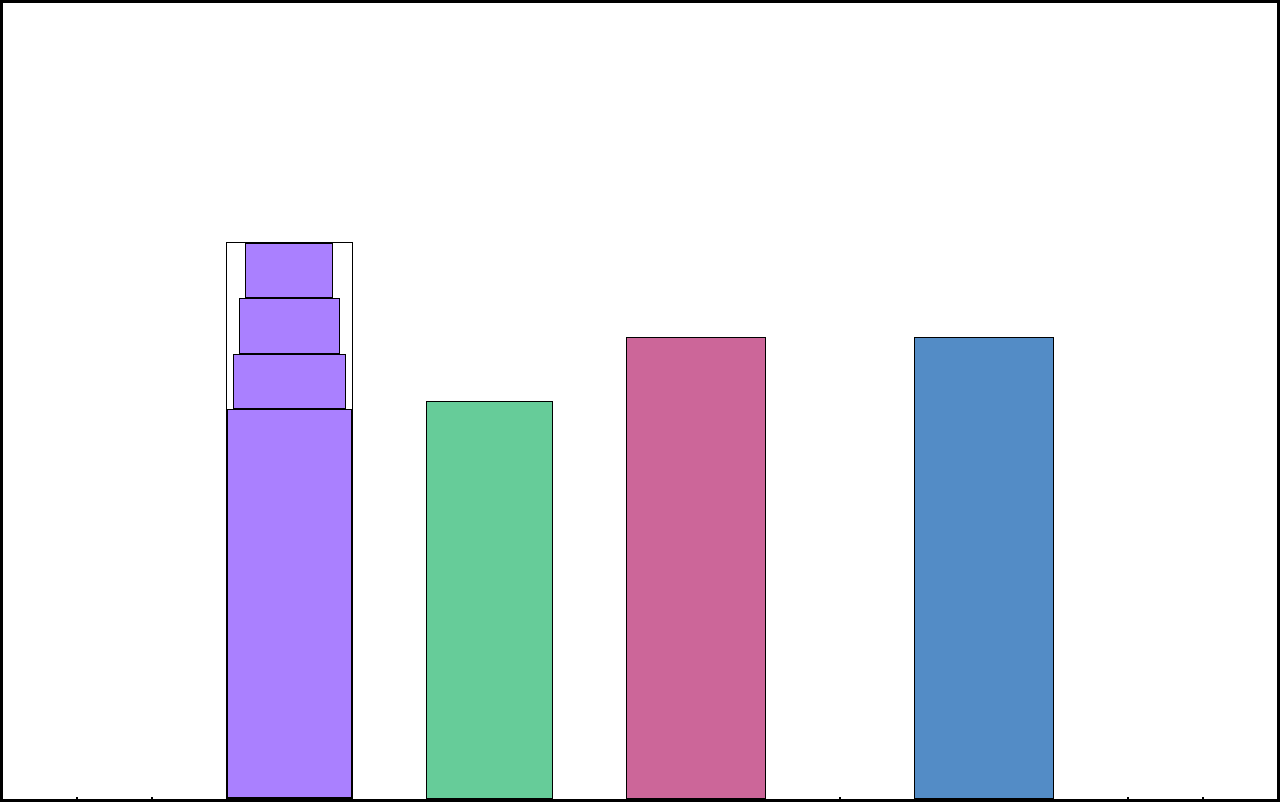
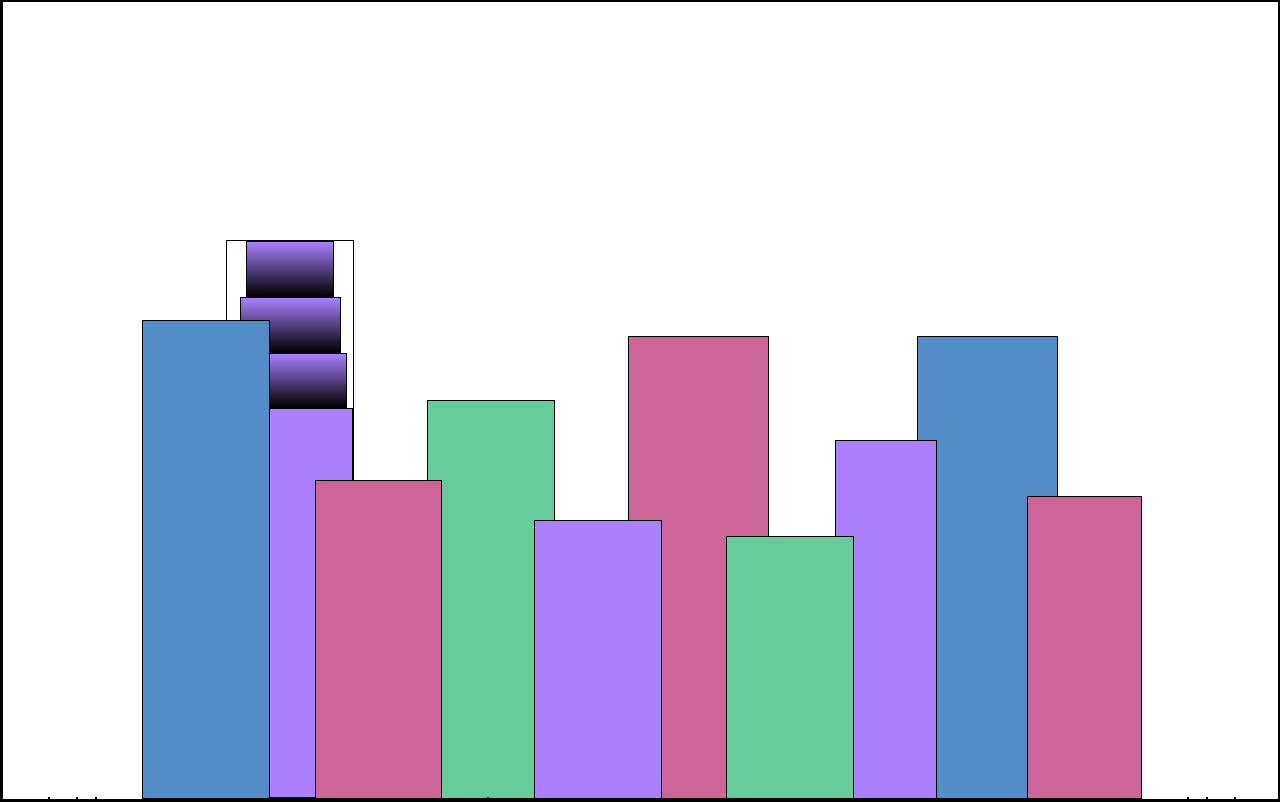
Before and after one commit to Dovydas87/fcc.org-projects, a plain HTML site: page FCC.NET/CSS Variables Skyline/index.html in a window 1280 px wide. Drawn offline with Linux system fonts and the light colour scheme.

Commit message:
I don't know what I am doing

```diff
--- a/FCC.NET/CSS Variables Skyline/index.html
+++ b/FCC.NET/CSS Variables Skyline/index.html
@@ -10,9 +10,9 @@
             <div></div>
             <div></div>
             <div class="bb1">
-                <div class="bb1a"></div>
-                <div class="bb1b"></div>
-                <div class="bb1c"></div>
+                <div class="bb1a bb1-window"></div>
+                <div class="bb1b bb1-window"></div>
+                <div class="bb1c bb1-window"></div>
                 <div class="bb1d"></div>
             </div>
             <div class="bb2"></div>
@@ -22,6 +22,18 @@
             <div></div>
             <div></div>
         </div>
-        <div class="foreground-buildings"></div>
+        <div class="foreground-buildings">
+            <div></div>
+            <div></div>
+            <div class="fb1"></div>
+            <div class="fb2"></div>
+            <div></div>
+            <div class="fb3"></div>
+            <div class="fb4"></div>
+            <div class="fb5"></div>
+            <div class="fb6"></div>
+            <div></div>
+            <div></div>
+        </div>
     </body>
 </html>
--- a/FCC.NET/CSS Variables Skyline/styles.css
+++ b/FCC.NET/CSS Variables Skyline/styles.css
@@ -3,6 +3,7 @@
     --building-color2: #66cc99;
     --building-color3: #cc6699;
     --building-color4: #538cc6;
+    --window-color1: black;
 }
 
 * {
@@ -16,13 +17,17 @@ body {
     overflow: hidden;
 }
 
-.background-buildings {
+.background-buildings, .foreground-buildings {
     width: 100%;
     height: 100%;
     display: flex;
     align-items: flex-end;
     justify-content: space-evenly;
+    position: absolute;
+    top: 0;
 }
+
+/*BACKGROUND BUILDINGS - "bb" stands for "background building"*/
 
 .bb1 {
     width: 10%;
@@ -35,9 +40,16 @@ body {
     --building-color3: #cc6699;
 }
 
+.bb1-window {
+    height: 10%;
+    background: linear-gradient(
+        var(--building-color1),
+        var(--window-color1)
+      );
+}
+
 .bb1a {
     width: 70%;
-    height: 10%;
     background-color: var(--building-color1);
 }
 
@@ -59,14 +71,6 @@ body {
     background-color: var(--building-color1);
 }
 
-.bb1 {
-    display: flex;
-    flex-direction: column;
-    align-items: center;
-    width: 10%;
-    height: 70%;
-}
-
 .bb2 {
     width: 10%;
     height: 50%;
@@ -85,9 +89,44 @@ body {
     background-color: var(--building-color4);
 }
 
-.foreground-buildings {
-    width: 100%;
-    height: 100%;
-    position: absolute;
-    top: 0;
+/*FOREGROUND BUILDINGS - "fb" stands for "foreground building"*/
+
+.fb1 {
+    width: 10%;
+    height: 60%;
+    background-color: var(--building-color4);
 }
+
+.fb2 {
+    width: 10%;
+    height: 40%;
+    background-color: var(--building-color3);
+}
+
+.fb3 {
+    width: 10%;
+    height: 35%;
+    background-color: var(--building-color1);
+}
+
+.fb4 {
+    position: relative;
+    left: 10%;
+    width: 8%;
+    height: 45%;
+    background-color: var(--building-color1);
+}
+
+.fb5 {
+    position: relative;
+    right: 10%;
+    width: 10%;
+    height: 33%;
+    background-color: var(--building-color2);
+}
+
+.fb6 {
+    width: 9%;
+    height: 38%;
+    background-color: var(--building-color3);
+}
```
Also changed, not shown: FCC.NET/Accessibility by Building a Quiz/index.html (added, +111 -0 lines).
